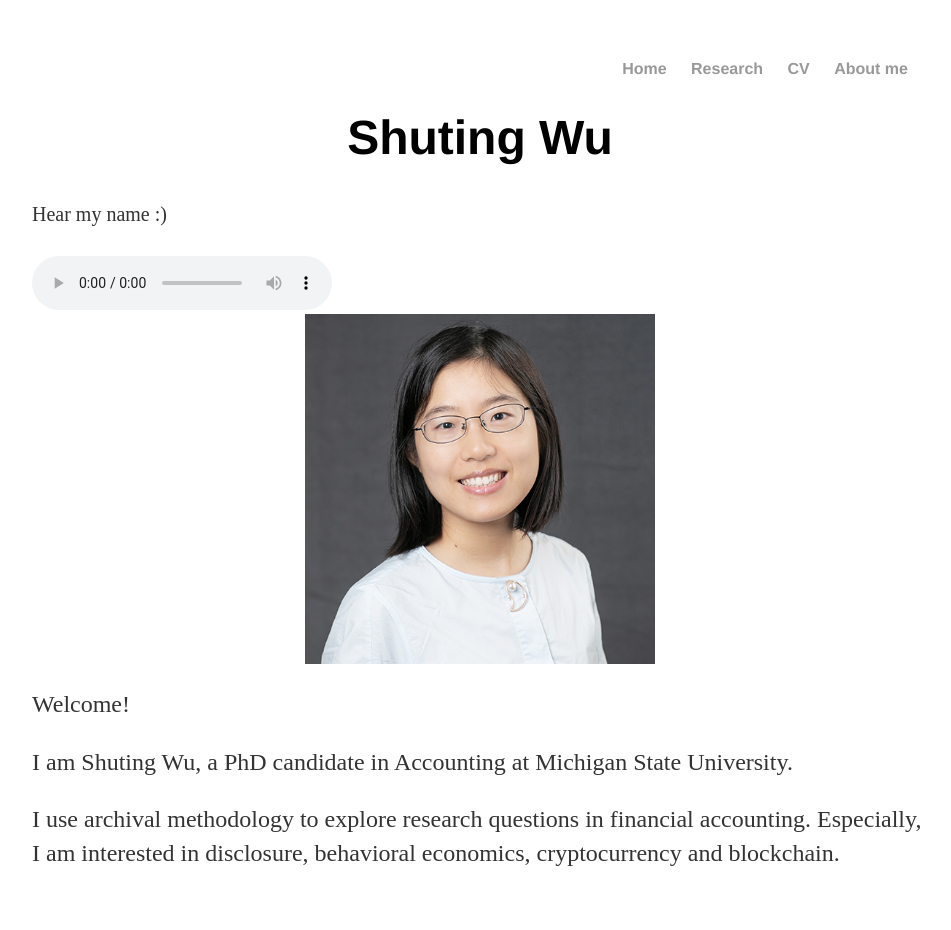
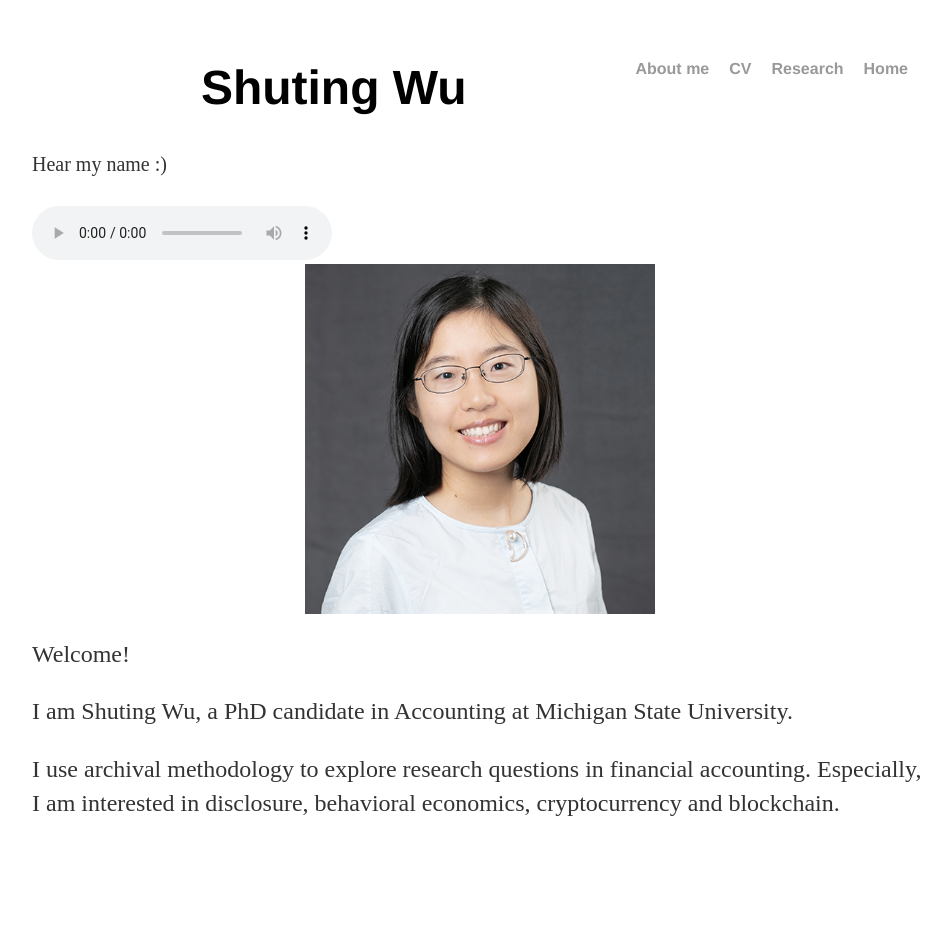
Before and after one commit to shu-ting-wu/shu-ting-wu.github.io, a Jekyll site: the page built from index.html, in a window 1280 px wide. Shown: the whole page, without its empty margins (160-1111 px from the left). Built offline with Jekyll 4.4.1, drawn with Linux system fonts in a browser that asks for light colours; after the commit the page ends 900 px from its top, so only the background shows below that.

Commit message:
Update main.css

```diff
--- a/css/main.css
+++ b/css/main.css
@@ -7,11 +7,11 @@ nav ul, footer ul {
     padding: 0px;
     list-style: none;
     font-weight: bold;
-    text-align: right;
 }
 nav ul li, footer ul li {
     display: inline;
     margin-right: 20px;
+    float: right;
 }
 a {
     text-decoration: none;
```
